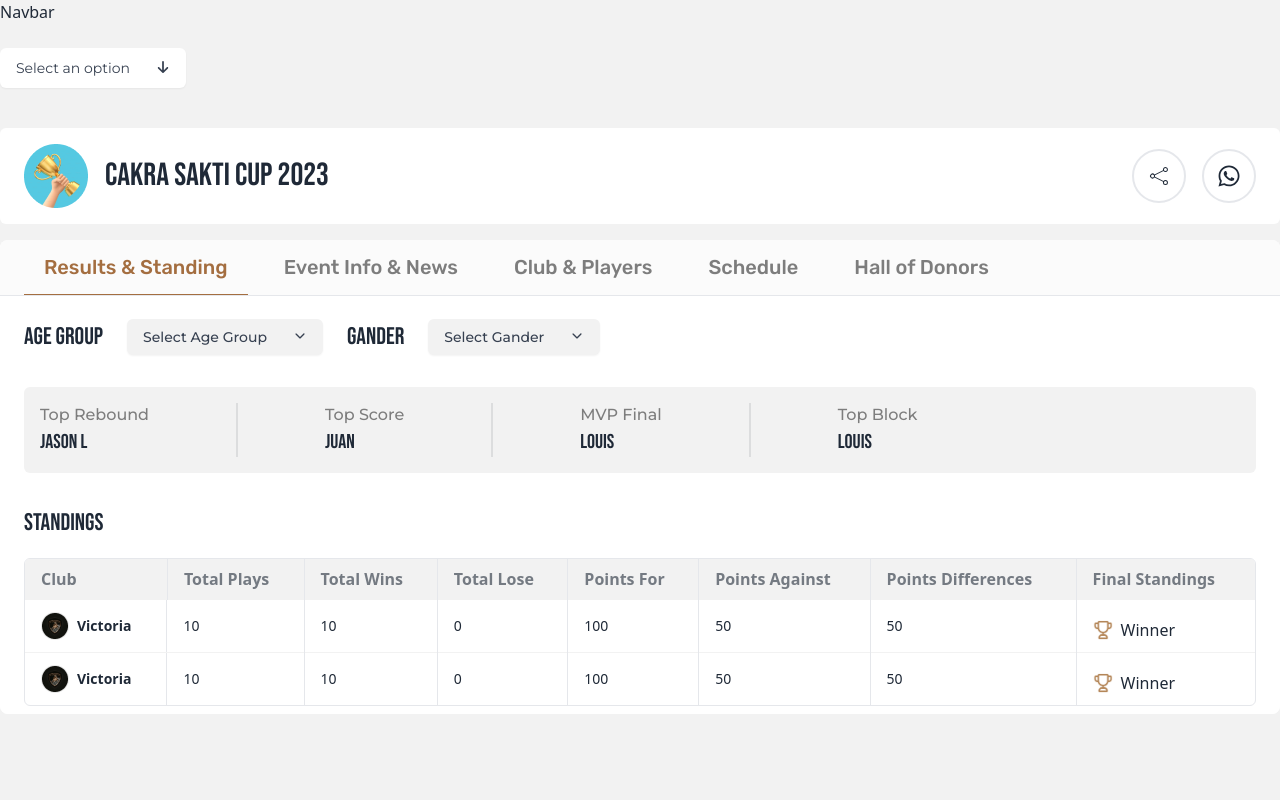
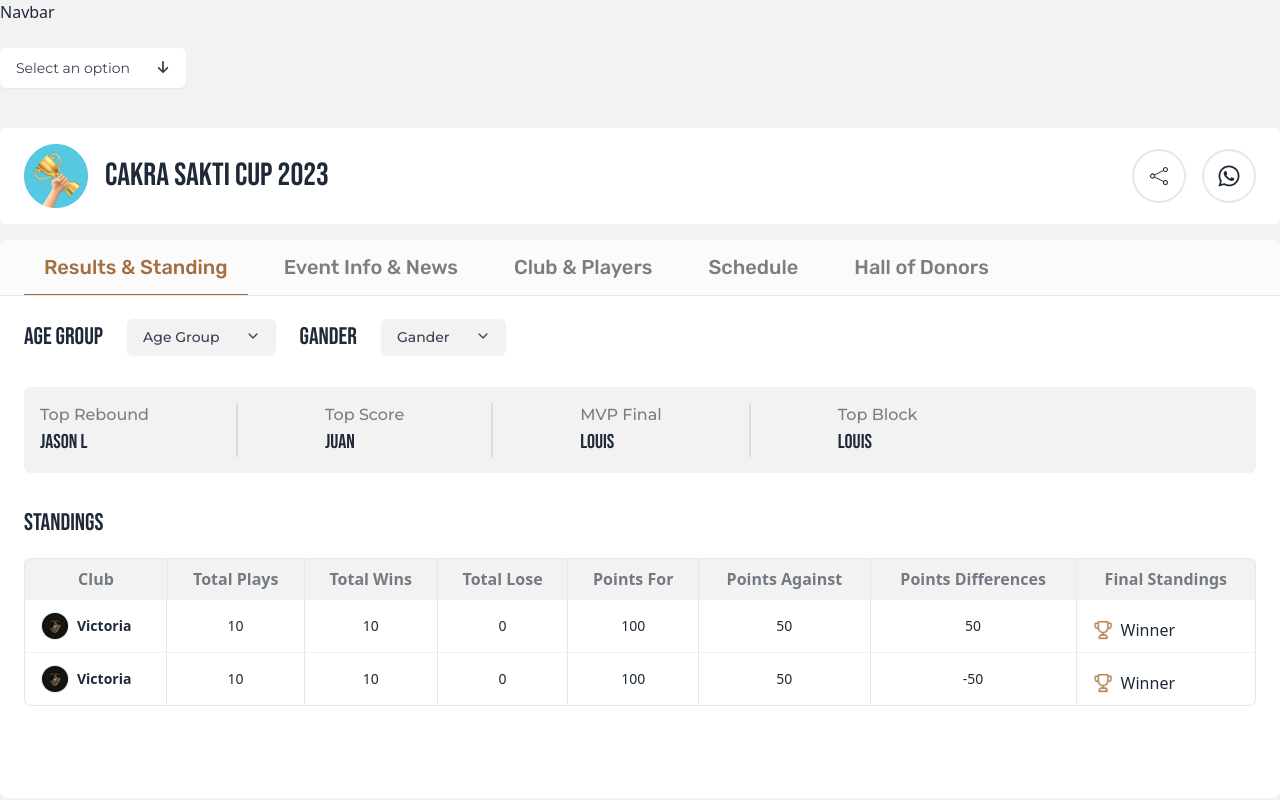
Before and after one commit to Abdullah-Al-Akash/fotogrid-frontend, a React (Vite) app: page /events in a window 1280 px wide. Built offline with nearby package versions, Linux system fonts and the light colour scheme.

Commit message:
added some design

```diff
--- a/src/Components/Events/AgeGroupDropDown/AgeGroupDropDown.jsx
+++ b/src/Components/Events/AgeGroupDropDown/AgeGroupDropDown.jsx
@@ -23,7 +23,7 @@ const AgeGroupDropDown = () => {
           className="rounded-[6px] border-gray-300 shadow-sm py-[8px] px-[16px] bg-[#F2F2F2] text-sm text-gray-700 hover:bg-gray-50 flex item-center justify-between text-[16px] font-medium"
           onClick={toggleDropdown}
         >
-          {selectedOption ? selectedOption : "Select Age Group"}
+          {selectedOption ? selectedOption : "Age Group"}
           <span className={`mt-[2px] ms-[26px]`}>
             {isOpen ? <IoIosArrowUp /> : <IoIosArrowDown />}
           </span>
--- a/src/Components/Events/CakraSaktiCup.jsx
+++ b/src/Components/Events/CakraSaktiCup.jsx
@@ -1,8 +1,9 @@
+/* eslint-disable react/prop-types */
 import cakraImage from "../../../public/Images/Cup.png";
 import { CiShare2 } from "react-icons/ci";
 import { FaWhatsapp } from "react-icons/fa";
 
-const CakraSaktiCup = () => {
+const CakraSaktiCup = ({ tab }) => {
   return (
     <div className="mt-[32px]  bg-white rounded-[6px]">
       <div className="flex justify-between items-center px-[24px] py-[16px]">
@@ -13,6 +14,11 @@ const CakraSaktiCup = () => {
           <h2 className="bebas-Neue text-[32px]">Cakra Sakti Cup 2023</h2>
         </div>
         <div className="flex items-center gap-[16px]">
+          {(tab === "tab4" || tab === "tab5") && (
+            <button className="uppercase px-[36px] py-[10px] rounded-[4px] bg-[#A46E40] text-[#fff]">
+              Register
+            </button>
+          )}
           <p className="text-[24px] border-2 p-[13px] rounded-full">
             <CiShare2 />
           </p>
--- a/src/Components/Events/EventTabs.jsx
+++ b/src/Components/Events/EventTabs.jsx
@@ -11,7 +11,7 @@ import Schedule from "./Tabs/Schedule";
 const EventTabs = ({ tab, setTab }) => {
   return (
     <div className="mt-[16px]">
-      <div className="bg-white rounded-[8px]">
+      <div className="bg-white rounded-[8px] pb-[84px]">
         <div className="border-b">
           <div className="bg-[#FBFBFB]  rounded-t-[8px]">
             <div className="md:flex hidden items-start gap-[16px] px-[24px] text-[20px] text-[#7D7D7D] rubik ">
--- a/src/Components/Events/GenderDropDown/GenderDropDown.jsx
+++ b/src/Components/Events/GenderDropDown/GenderDropDown.jsx
@@ -23,7 +23,7 @@ const GenderDropDown = () => {
           className="rounded-[6px] border-gray-300 shadow-sm py-[8px] px-[16px] bg-[#F2F2F2] text-sm text-gray-700 hover:bg-gray-50 flex item-center justify-between text-[16px] font-medium"
           onClick={toggleDropdown}
         >
-          {selectedOption ? selectedOption : "Select Gander"}
+          {selectedOption ? selectedOption : "Gander"}
           <span className={`mt-[2px] ms-[26px]`}>
             {isOpen ? <IoIosArrowUp /> : <IoIosArrowDown />}
           </span>
--- a/src/Components/Events/ResultTable.jsx
+++ b/src/Components/Events/ResultTable.jsx
@@ -6,7 +6,7 @@ const ResultTable = () => {
       <table className="table !font-medium ">
         {/* head */}
         <thead>
-          <tr className="bg-base-200 !text-[16px] !montserrat ">
+          <tr className="bg-base-200 !text-[16px] !montserrat text-center">
             <th className="border-r">Club</th>
             <th className="border-r">Total Plays</th>
             <th className="border-r">Total Wins</th>
@@ -24,12 +24,12 @@ const ResultTable = () => {
               <img src={resultTableImage} className="w-[28] h-[28]" alt="" />
               <h1>Victoria</h1>
             </th>
-            <td className="border-r">10</td>
-            <td className="border-r">10</td>
-            <td className="border-r">0</td>
-            <td className="border-r">100</td>
-            <td className="border-r">50</td>
-            <td className="border-r">50</td>
+            <td className="border-r text-center">10</td>
+            <td className="border-r text-center">10</td>
+            <td className="border-r text-center">0</td>
+            <td className="border-r text-center">100</td>
+            <td className="border-r text-center">50</td>
+            <td className="border-r text-center">50</td>
             <td className="flex flex-col md:flex-row items-center gap-[8px] ">
               <img src={trophy} className="w-[20px] h-[20px]" alt="" />
               <p className="text-[16px]">Winner</p>
@@ -41,12 +41,12 @@ const ResultTable = () => {
               <img src={resultTableImage} className="w-[28] h-[28]" alt="" />
               <h1>Victoria</h1>
             </th>
-            <td className="border-r">10</td>
-            <td className="border-r">10</td>
-            <td className="border-r">0</td>
-            <td className="border-r">100</td>
-            <td className="border-r">50</td>
-            <td className="border-r">50</td>
+            <td className="border-r text-center">10</td>
+            <td className="border-r text-center">10</td>
+            <td className="border-r text-center">0</td>
+            <td className="border-r text-center">100</td>
+            <td className="border-r text-center">50</td>
+            <td className="border-r text-center">-50</td>
             <td className="flex flex-col md:flex-row items-center gap-[8px]">
               <img src={trophy} className="w-[20px] h-[20px]" alt="" />
               <p className="text-[16px]">Winner</p>
--- a/src/Components/Events/Tabs/EventInfoAndNews.jsx
+++ b/src/Components/Events/Tabs/EventInfoAndNews.jsx
@@ -1,7 +1,26 @@
 const EventInfoAndNews = () => {
   return (
-    <div className="h-[50vh] flex justify-center items-center">
-      EventInfoAndNews
+    <div className="">
+      <div className="flex flex-col gap-[16px]">
+        <div className="mt-[8px]">
+          <h2 className="uppercase bebas-Neue text-[24px] ">Event Info</h2>
+          <div className="mt-[16px]">
+            <div className="flex flex-col gap-[8px] montserrat text-[20px] font-medium ">
+              <li className="">18 February 2023 - 19 March 2023</li>
+              <li className="">Total prize: Rp 10.000.000</li>
+              <li className="">Location: GOR Lokasari, GOR Bulungan</li>
+            </div>
+          </div>
+        </div>
+        <div className="flex flex-col gap-[16px]">
+          <h2 className="bebas-Neue uppercase text-[24px] ">Latest news</h2>
+          <div className="text-[20px] font-medium montserrat">
+            <li className="">
+              Location moved from GOR Losari to GOR Padjajaran
+            </li>
+          </div>
+        </div>
+      </div>
     </div>
   );
 };
--- a/src/Components/Events/Tabs/ResultsAndStanding.jsx
+++ b/src/Components/Events/Tabs/ResultsAndStanding.jsx
@@ -53,7 +53,7 @@ const ResultsAndStanding = () => {
           </div>
         </div>
       </div>
-      <div className="my-[8px] ">
+      <div className="my-[8px]">
         <h2 className="bebas-Neue uppercase text-[24px] mb-[8px] pb-[9px]">
           Standings
         </h2>
--- a/src/Pages/Events/Events.jsx
+++ b/src/Pages/Events/Events.jsx
@@ -9,7 +9,7 @@ const Events = () => {
   return (
     <div>
       <EventsTopDropDown />
-      <CakraSaktiCup />
+      <CakraSaktiCup tab={tab} />
       <EventTabs setTab={setTab} tab={tab} />
     </div>
   );
--- a/src/index.css
+++ b/src/index.css
@@ -26,3 +26,9 @@ font-family: 'Bebas Neue', sans-serif;
 font-family: 'Montserrat', sans-serif;
 font-family: 'Rubik', sans-serif;
 */
+
+li::marker {
+    color: #ABABAB;
+    width: 8px;
+    height: 8px;
+}
```
